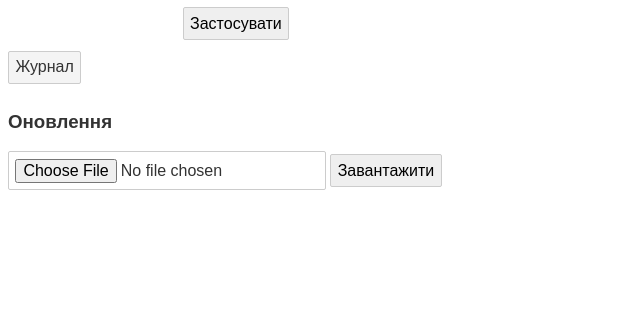
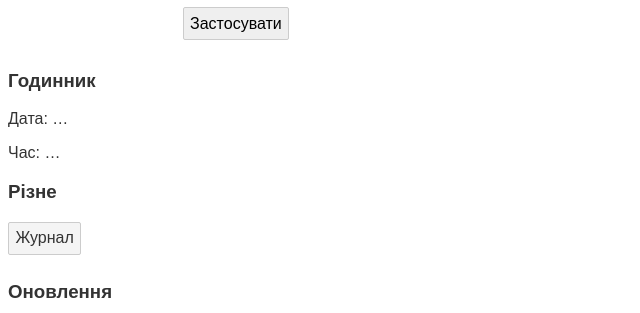
Before and after one commit to sakhnik/arduin-o-punch-web-ui, a Svelte app: page / in a window 1280 px wide. Shown: the part 387-700 px from the top of the page, without its empty margins (0-640 px from the left). Built offline with nearby package versions, Linux system fonts and the light colour scheme; no server answers.

Commit message:
Determine clock offset #2

```diff
--- a/src/App.svelte
+++ b/src/App.svelte
@@ -9,6 +9,7 @@ import Settings from './settings.svelte'
 import Upgrade from './upgrade.svelte'
 import Popup from './popup.svelte'
 import Record from './record.svelte'
+import Clock from './clock.svelte'
 
 let recordShown = false
 </script>
@@ -18,9 +19,13 @@ let recordShown = false
   <p>Версія <span>0.0.0-abcdef</span></p>
 
   <Settings/>
+  <Clock/>
   <Popup bind:isOpen={recordShown}>
     <Record bind:isOpen={recordShown}/>
   </Popup>
-  <button on:click={() => recordShown = true}>Журнал</button>
+  <div>
+    <h3>Різне</h3>
+    <button on:click={() => recordShown = true}>Журнал</button>
+  </div>
   <Upgrade/>
 </div>
--- /dev/null
+++ b/src/clock.svelte
@@ -0,0 +1,91 @@
+<style>
+</style>
+
+<script>
+import { onMount, onDestroy } from 'svelte'
+
+const oneDayMs = 24 * 60 * 60 * 1000;
+let latency
+let clockOffsetMs
+let deviceClock
+let interval
+
+function updateTime() {
+  if (clockOffsetMs !== null) {
+    deviceClock = new Date(Date.now() + clockOffsetMs)
+  }
+}
+
+onMount(async () => {
+  interval = setInterval(updateTime, 1000);
+  measureClockDifference()
+
+  return () => {
+    clearInterval(interval);
+  };
+});
+
+onDestroy(() => {
+    clearInterval(interval);
+});
+
+const readClock = async function() {
+  const response = await fetch('/clock')
+  const text = await response.text()
+  return Number(text.trim())
+}
+
+const measureClockDifference = async function() {
+  let prevClock = await readClock()
+  while (true) {
+    let t1 = performance.now()
+    let curClock = await readClock()
+    let t2 = performance.now()
+    if (curClock != prevClock) {
+      latency = (t2 - t1) * 0.5
+      let now = new Date()
+      curClock = curClock * 1000 + latency
+      clockOffsetMs = Math.round(curClock - now.getTime())
+      break
+    }
+  }
+}
+
+function formatClockOffset() {
+  const offset = clockOffsetMs % oneDayMs
+  if (offset > 0) {
+    return '+' + offset
+  }
+  return String(offset)
+}
+
+function formatDayOffset() {
+  const offset = Math.round(clockOffsetMs / oneDayMs)
+  if (offset > 0) {
+    return '+' + offset
+  }
+  return offset
+}
+
+</script>
+
+<div>
+  <h3>Годинник</h3>
+  <p>Дата:
+{#if !clockOffsetMs || !deviceClock}
+    …
+{:else}
+    {deviceClock.toLocaleDateString('uk-UA')}
+{#if clockOffsetMs > oneDayMs || clockOffsetMs < -oneDayMs}
+    ({formatDayOffset()} днів)
+{/if}
+{/if}
+  </p>
+  <p>Час:
+{#if !clockOffsetMs || !deviceClock}
+    …
+{:else}
+    {deviceClock.toLocaleTimeString('uk-UA')} ({formatClockOffset()} ±{latency} мс)
+{/if}
+  </p>
+</div>
--- a/src/settings.svelte
+++ b/src/settings.svelte
@@ -41,7 +41,7 @@ onMount(async () => {
 });
 </script>
 
-<div class="container-settings">
+<div>
   <h3>Налаштування</h3>
 
   <form method='POST' action='/settings' id='settings-form' target='_self'>
```
Also changed, not shown: server.js (+8 -0 lines).
